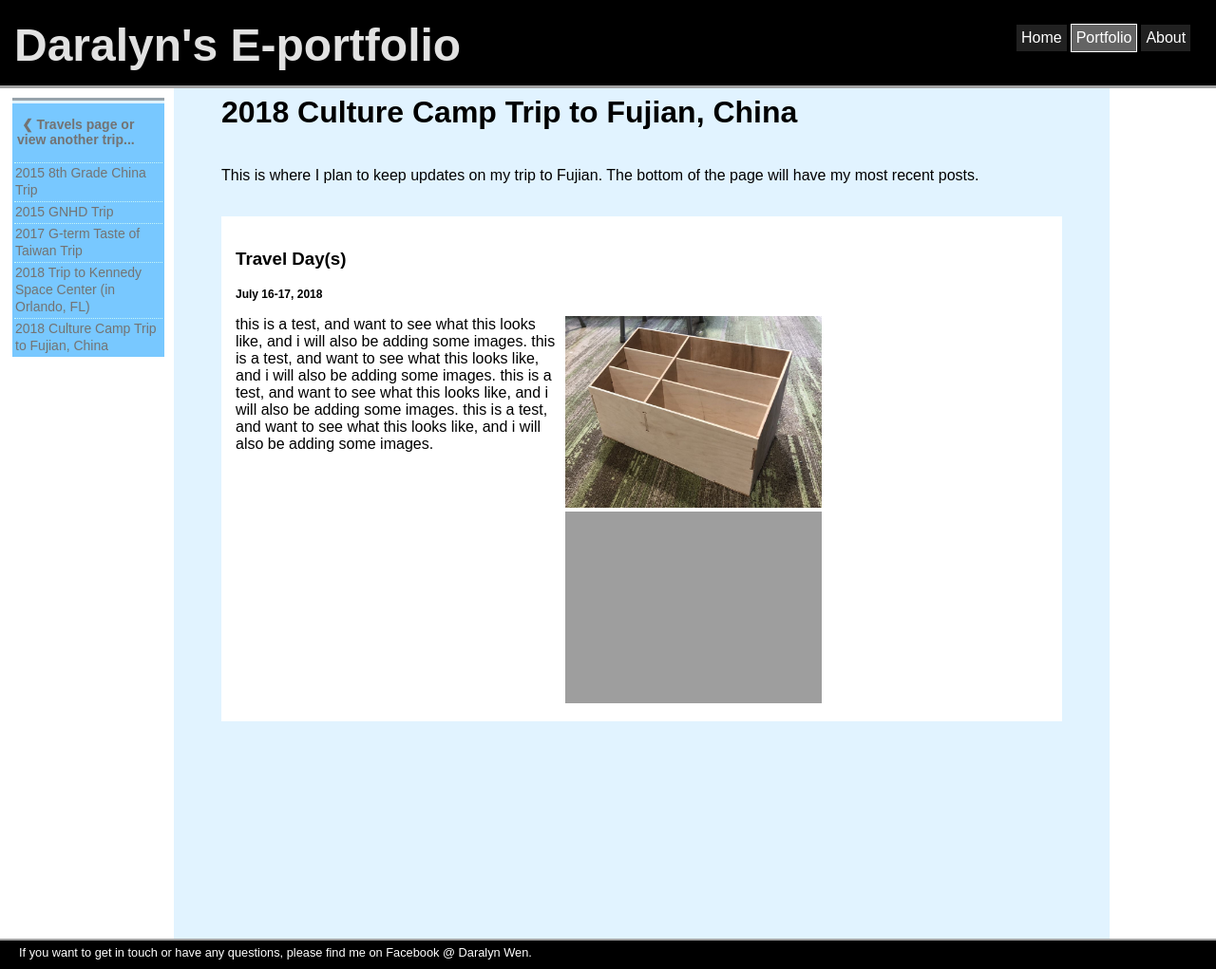
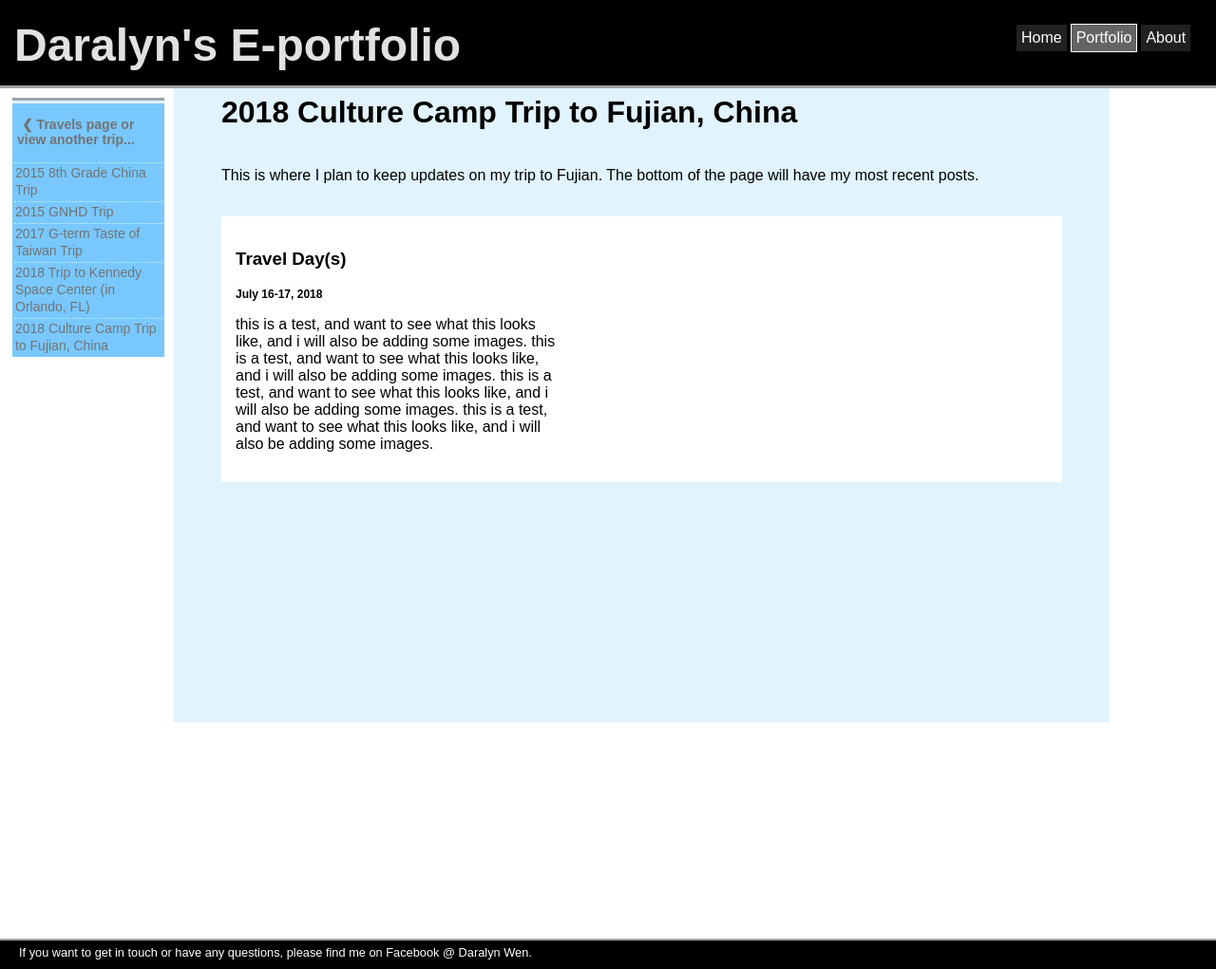
Before and after one commit to daralyn/daralyn.github.io, a Jekyll site: the page built from portfolio/travels/2018fujian.html, in a window 1280 px wide and 1021 px high. Shown: the whole window at 95% size. Built offline with Jekyll 4.4.1, drawn with Linux system fonts in a browser that asks for light colours.

Commit message:
Update 2018fujian.html

```diff
--- a/portfolio/travels/2018fujian.html
+++ b/portfolio/travels/2018fujian.html
@@ -46,8 +46,7 @@ title: Daralyn's 2018 Culture Camp Trip to Fujian, China
 			</p>
 		</div>
 		<div class="travelupdatepics">
-			<img src="https://daralyn.github.io/photos/engineering/flatpackproject.jpg" alt="hi">
-			<img src="https://daralyn.github.io/photos/travels/08BAFEEF-8EAF-4A7E-BB60-780D3D6DCFE5.jpeg" alt="hi">
+			<img src="" alt="">
 			<img src="" alt="">
 			<img src="" alt="">
 		</div>
```
